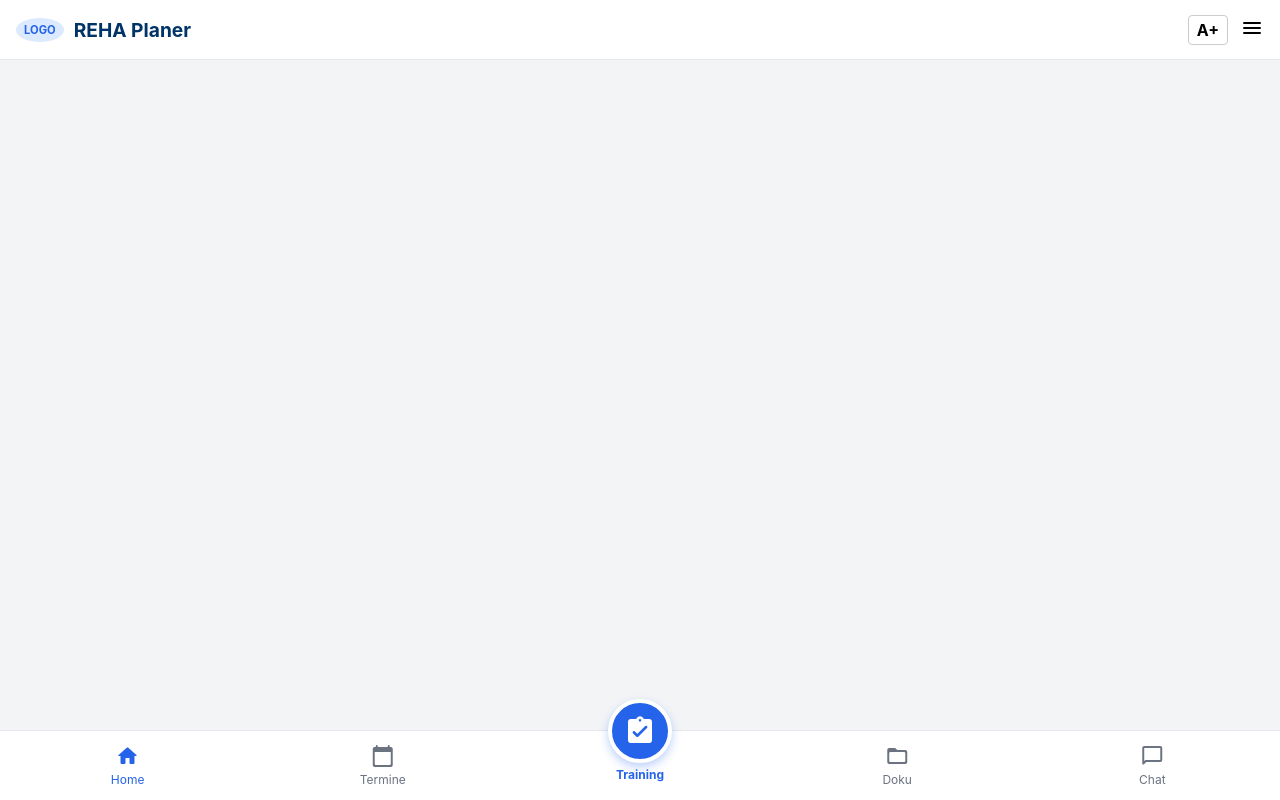
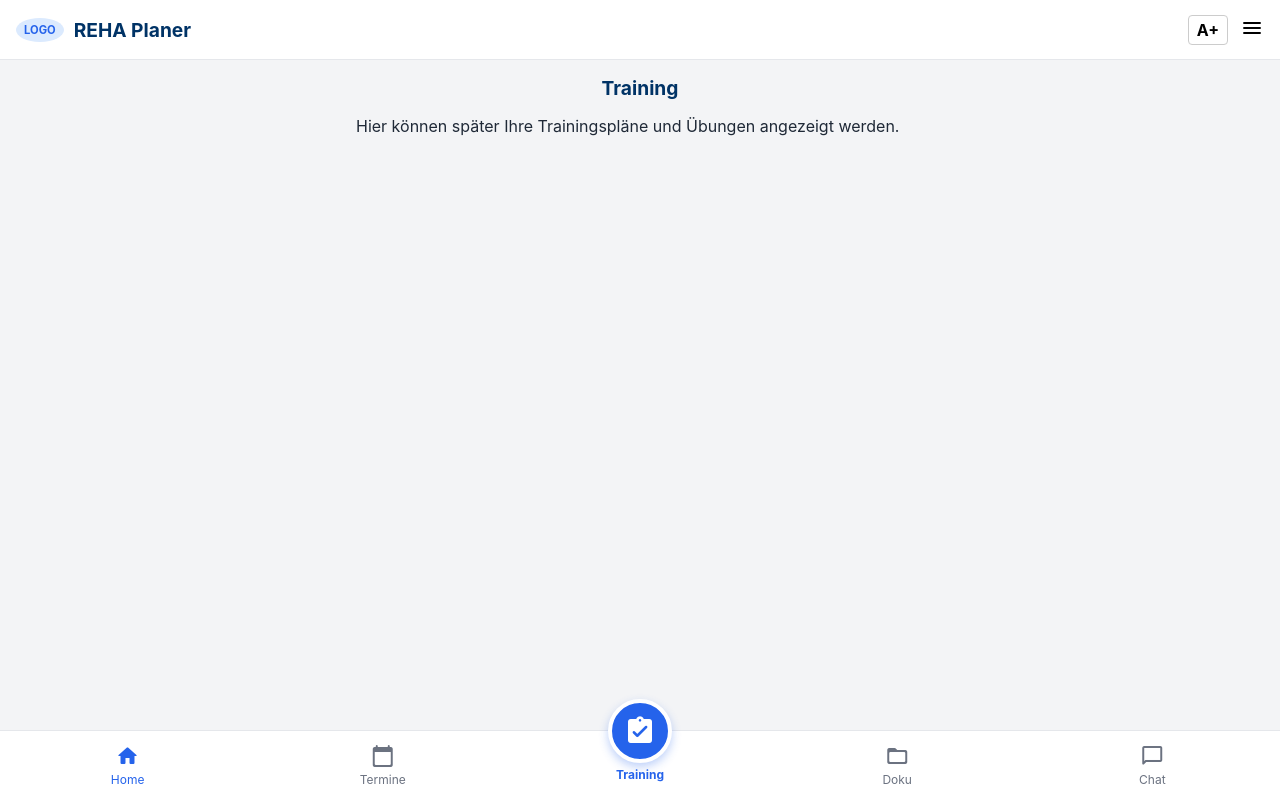
Before and after one commit to PsicoDogz/rehaplaner, a plain HTML site: page index.html in a window 1280 px wide. Both pictures are taken after a click on the button "assignment_turned_in". Drawn offline with Linux system fonts and the light colour scheme.

Commit message:
Add training view section to index.html
Added a new training view section to the HTML.

```diff
--- a/index.html
+++ b/index.html
@@ -98,6 +98,14 @@
             </div>
         </section>
 
+        <!-- NEU: Training-View für den FAB -->
+        <section id="view-training" class="view hidden">
+            <h3 class="view-title">Training</h3>
+            <div class="placeholder-content">
+                <p>Hier können später Ihre Trainingspläne und Übungen angezeigt werden.</p>
+            </div>
+        </section>
+
         <section id="view-termine" class="view hidden">
             <h3 class="view-title">Meine Termine</h3>
 
```
